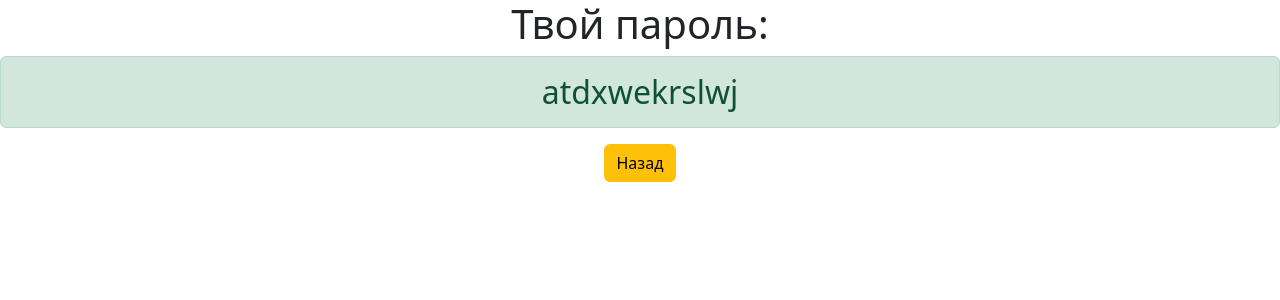
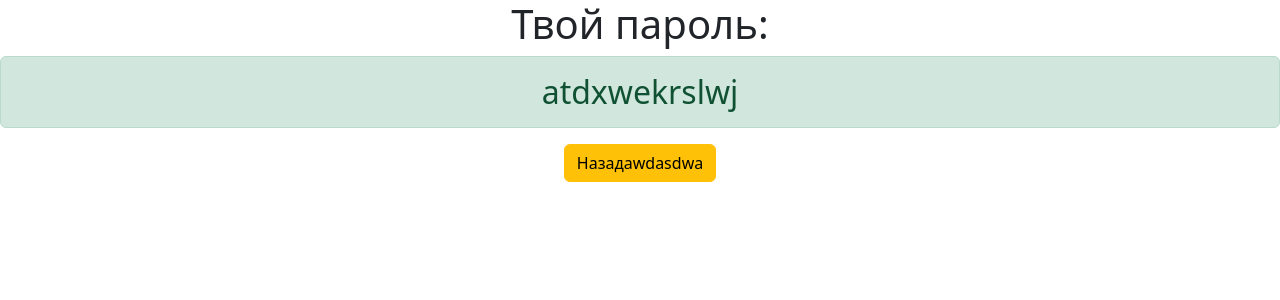
Before and after one commit to Firty28/django-test-repository, a Django app: page /generatedpassword/ in a window 1280 px wide. Shown: the top 300 px of the page. Run offline with Django 4.2, Linux system fonts and the light colour scheme.

Commit message:
Сделал изменения в файле password.html

```diff
--- a/generator/templates/generator/password.html
+++ b/generator/templates/generator/password.html
@@ -12,7 +12,7 @@
     <div class="contaner text-center">
         <h1>Твой пароль: </h1>
         <h2 class="alert alert-success">{{ password }}</h2>
-        <a href="{% url 'home' %}" class="btn btn-warning" >Назад</a>
+        <a href="{% url 'home' %}" class="btn btn-warning" >Назадawdasdwa</a>
     </div>
 </body>
 </html>
```
